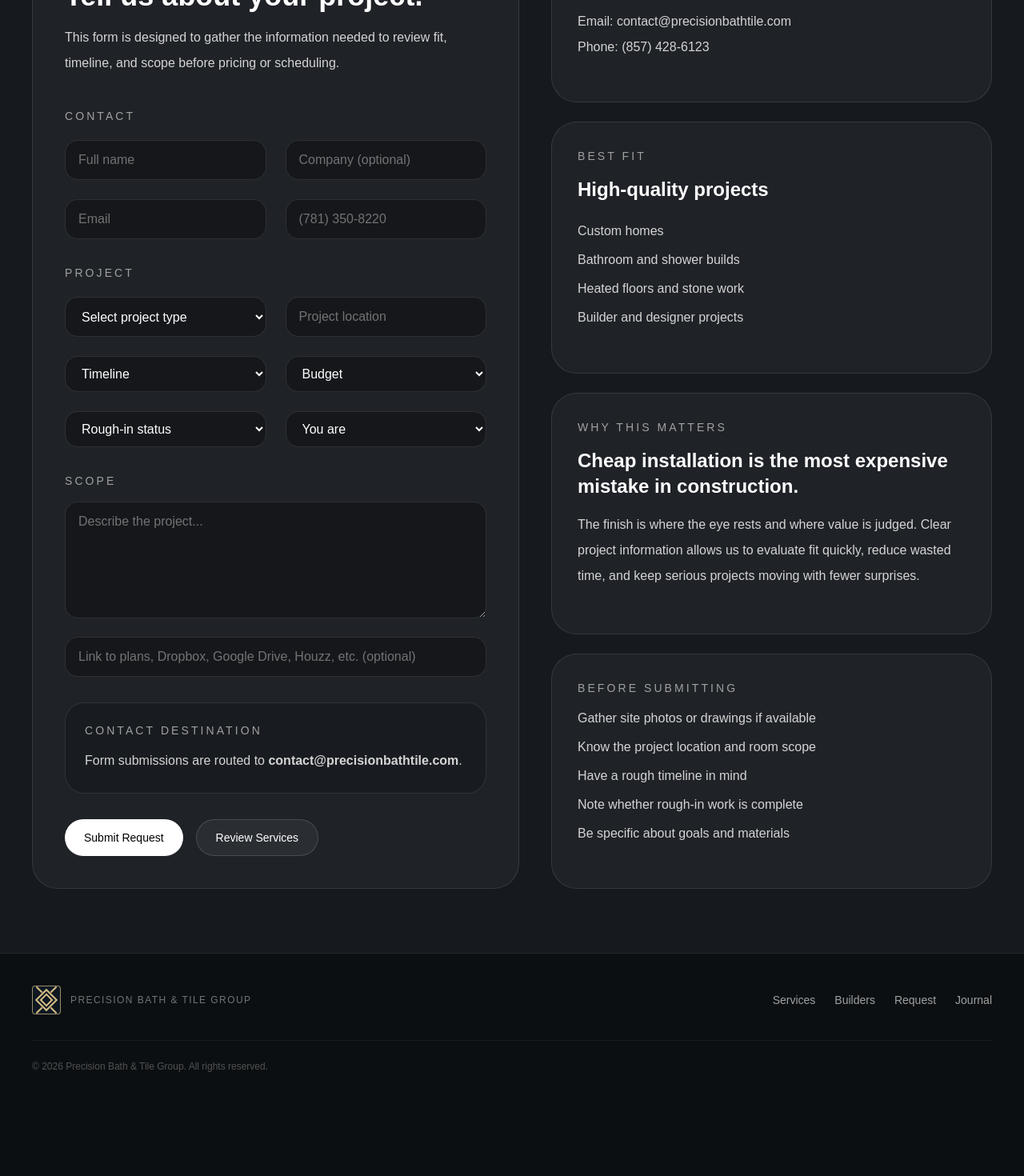
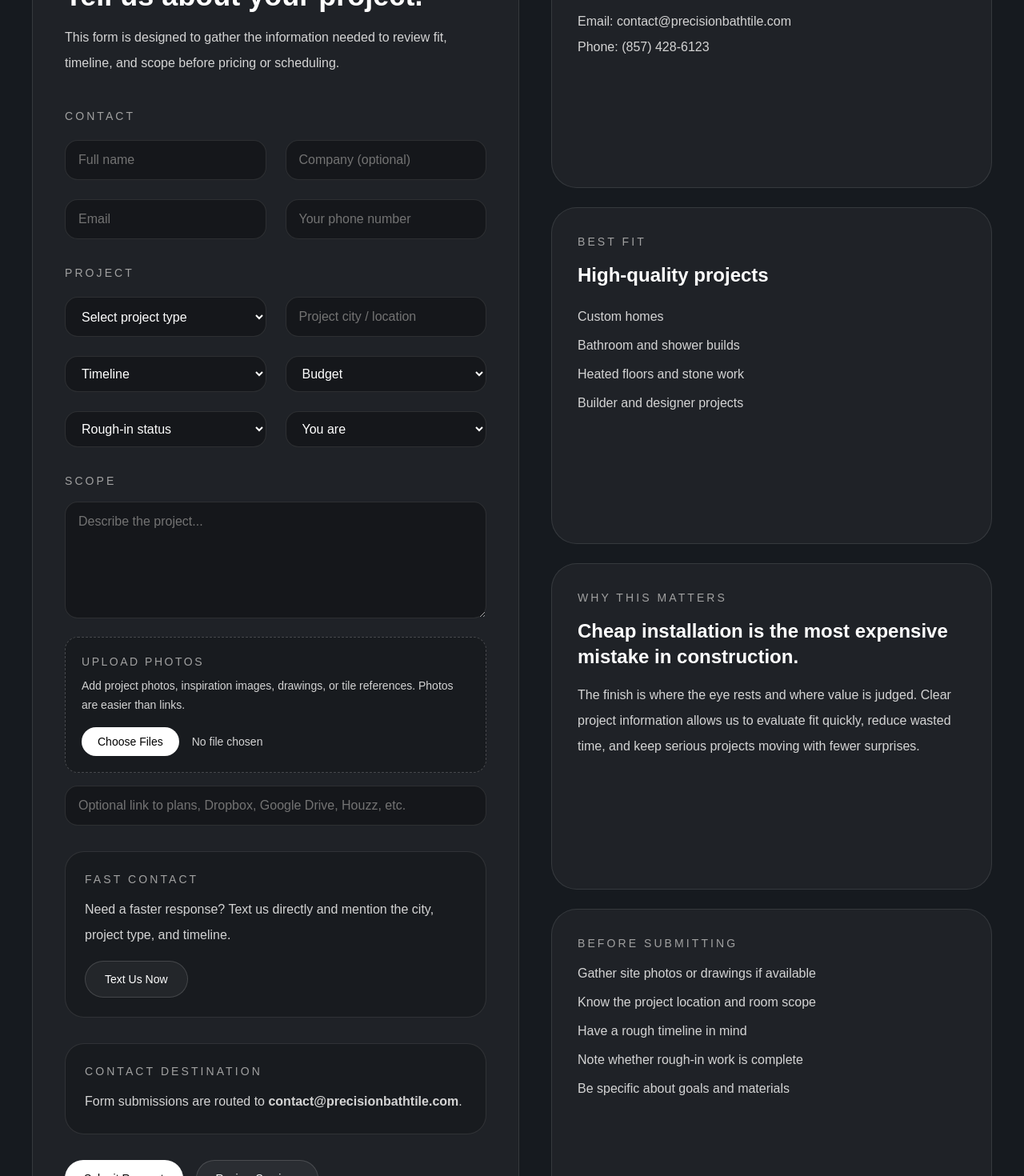
Before and after one commit to sparklebymayanniv-sys/precision-bath-tile-, a Next.js app: page /request in a window 1280 px wide. Shown: the part 720-2190 px from the top of the page at 80% size. Before the commit the page ends 2101 px from the top, so only its background shows below. Built offline with nearby package versions, Linux system fonts and the light colour scheme; a web font is replaced by a local one.

Commit message:
upgrade project request form

```diff
--- a/app/request/page.tsx
+++ b/app/request/page.tsx
@@ -35,6 +35,7 @@ const roughInOptions = [
 
 export default function RequestPage() {
   const FORM_ACTION = "https://formspree.io/f/mlgobnqw";
+  const PHONE = "+18574286123";
 
   return (
     <main className="min-h-screen bg-[#161a1f] text-white">
@@ -49,9 +50,9 @@ export default function RequestPage() {
           </h1>
 
           <p className="mt-6 max-w-3xl text-lg leading-8 text-neutral-300">
-            Residential tile work requires clarity, coordination, and
-            precision. The more accurate your information, the faster we can
-            evaluate your project.
+            Residential tile work requires clarity, coordination, and precision.
+            The more accurate your information, the faster we can evaluate your
+            project.
           </p>
         </div>
       </section>
@@ -73,6 +74,7 @@ export default function RequestPage() {
             </p>
 
             <form
+              encType="multipart/form-data"
               onSubmit={async (e) => {
                 e.preventDefault();
 
@@ -88,6 +90,7 @@ export default function RequestPage() {
                 });
 
                 if (res.ok) {
+                  form.reset();
                   window.location.href = "/thank-you";
                 } else {
                   alert("Something went wrong. Please try again.");
@@ -100,7 +103,6 @@ export default function RequestPage() {
                 name="_subject"
                 value="New Project Request — Precision Bath & Tile"
               />
-              <input type="hidden" name="_template" value="table" />
 
               <div>
                 <p className="text-sm uppercase tracking-[0.22em] text-neutral-400">
@@ -110,6 +112,7 @@ export default function RequestPage() {
                 <div className="mt-5 grid gap-6 md:grid-cols-2">
                   <input
                     name="name"
+                    autoComplete="name"
                     required
                     placeholder="Full name"
                     className="w-full rounded-2xl border border-white/10 bg-black/30 px-4 py-3 text-white outline-none placeholder:text-neutral-500 focus:border-white/30"
@@ -117,6 +120,7 @@ export default function RequestPage() {
 
                   <input
                     name="company"
+                    autoComplete="organization"
                     placeholder="Company (optional)"
                     className="w-full rounded-2xl border border-white/10 bg-black/30 px-4 py-3 text-white outline-none placeholder:text-neutral-500 focus:border-white/30"
                   />
@@ -124,6 +128,7 @@ export default function RequestPage() {
                   <input
                     name="email"
                     type="email"
+                    autoComplete="email"
                     required
                     placeholder="Email"
                     className="w-full rounded-2xl border border-white/10 bg-black/30 px-4 py-3 text-white outline-none placeholder:text-neutral-500 focus:border-white/30"
@@ -131,8 +136,11 @@ export default function RequestPage() {
 
                   <input
                     name="phone"
+                    type="tel"
+                    autoComplete="tel"
+                    inputMode="tel"
                     required
-                    placeholder="(781) 350-8220"
+                    placeholder="Your phone number"
                     className="w-full rounded-2xl border border-white/10 bg-black/30 px-4 py-3 text-white outline-none placeholder:text-neutral-500 focus:border-white/30"
                   />
                 </div>
@@ -162,8 +170,9 @@ export default function RequestPage() {
 
                   <input
                     name="location"
+                    autoComplete="address-level2"
                     required
-                    placeholder="Project location"
+                    placeholder="Project city / location"
                     className="w-full rounded-2xl border border-white/10 bg-black/30 px-4 py-3 text-white outline-none placeholder:text-neutral-500 focus:border-white/30"
                   />
 
@@ -251,12 +260,46 @@ export default function RequestPage() {
                   className="mt-4 w-full rounded-2xl border border-white/10 bg-black/30 px-4 py-3 text-white outline-none placeholder:text-neutral-500 focus:border-white/30"
                 />
 
+                <label className="mt-4 block rounded-2xl border border-dashed border-white/20 bg-black/20 p-5">
+                  <span className="block text-sm uppercase tracking-[0.18em] text-neutral-400">
+                    Upload photos
+                  </span>
+                  <span className="mt-2 block text-sm leading-6 text-neutral-300">
+                    Add project photos, inspiration images, drawings, or tile
+                    references. Photos are easier than links.
+                  </span>
+                  <input
+                    name="attachments"
+                    type="file"
+                    accept="image/*,.pdf"
+                    multiple
+                    className="mt-4 block w-full text-sm text-neutral-300 file:mr-4 file:rounded-full file:border-0 file:bg-white file:px-5 file:py-2 file:text-sm file:font-medium file:text-black"
+                  />
+                </label>
+
                 <input
                   name="inspiration"
                   type="url"
-                  placeholder="Link to plans, Dropbox, Google Drive, Houzz, etc. (optional)"
+                  placeholder="Optional link to plans, Dropbox, Google Drive, Houzz, etc."
                   className="mt-4 w-full rounded-2xl border border-white/10 bg-black/30 px-4 py-3 text-white outline-none placeholder:text-neutral-500 focus:border-white/30"
                 />
+              </div>
+
+              <div className="rounded-3xl border border-white/10 bg-black/20 p-6">
+                <p className="text-sm uppercase tracking-[0.22em] text-neutral-400">
+                  Fast contact
+                </p>
+                <p className="mt-3 leading-8 text-neutral-300">
+                  Need a faster response? Text us directly and mention the city,
+                  project type, and timeline.
+                </p>
+
+                <a
+                  href={`sms:${PHONE}?body=Hi, I need a quote for a tile project. Project city: `}
+                  className="mt-4 inline-flex rounded-full border border-white/15 bg-white/5 px-6 py-3 text-sm font-medium text-white transition hover:bg-white/10"
+                >
+                  Text Us Now
+                </a>
               </div>
 
               <div className="rounded-3xl border border-white/10 bg-black/20 p-6">
@@ -319,7 +362,8 @@ export default function RequestPage() {
                 Why this matters
               </p>
               <h3 className="mt-4 text-2xl font-semibold">
-                Cheap installation is the most expensive mistake in construction.
+                Cheap installation is the most expensive mistake in
+                construction.
               </h3>
               <p className="mt-4 leading-8 text-neutral-300">
                 The finish is where the eye rests and where value is judged.
```
